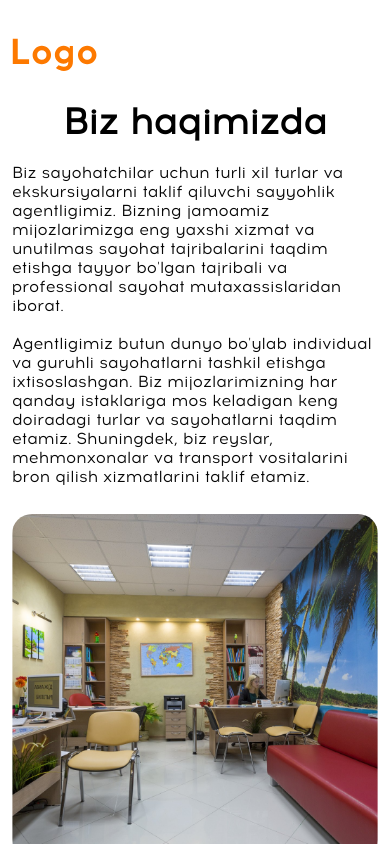
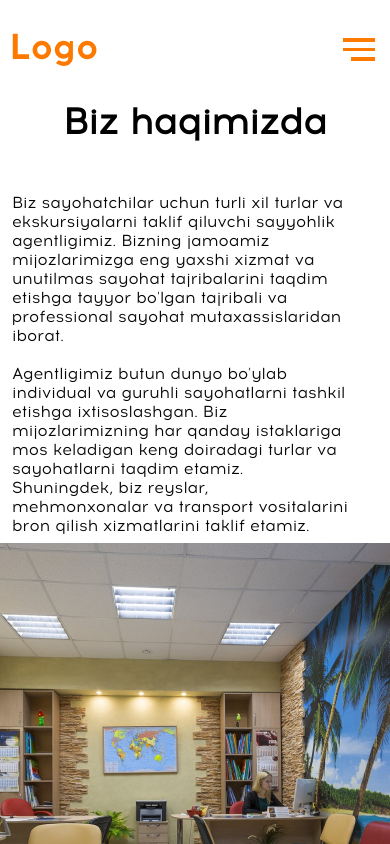
Before and after one commit to MangosteenCoders/UzTours, a React (Create React App) app: page /about in a window 390 px wide. Shown: the top 844 px of the page. Built offline with nearby package versions, Linux system fonts and the light colour scheme.

Commit message:
nav responsive done

```diff
--- a/src/App.scss
+++ b/src/App.scss
@@ -73,6 +73,46 @@ $yellow : #FD7900;
           text-transform: uppercase;
           color: #FFFFFF;
         }
+      }
+    }
+
+    .nav__toggler{
+      // display: flex;
+      display: none;
+      flex-direction: column;
+      align-items: flex-end;
+      z-index: 9;
+      cursor: pointer;
+      div{
+        width: 2rem;
+        height: 0.2rem;
+        margin: 0.2rem;
+        background: $yellow;
+        transition: 0.4s ease-in;
+      }
+      .line3{
+        width: 1.5rem;
+      }
+    }
+
+    .toggle{
+      div{
+        background: #FFFFFF !important;
+      }
+      .line1{
+        transform: rotate(-45deg) translate(-9px, 5px);
+        color: #FFFFFF !important;
+
+      }
+      .line2{
+        opacity: 0;
+      }
+      .line3{
+        transform: rotate(45deg) translate(-8px, -5px);
+
+        width: 2rem !important;
+        color: #FFFFFF !important;
+
       }
     }
 
@@ -467,7 +507,7 @@ $yellow : #FD7900;
           input {
             width: 330px;
             height: 39px;
-            padding: 10px 200px 10px 20px;
+            padding: 10px  20px;
             background: #fff;
             border: 1px solid #828282;
             border-radius: 30px;
@@ -476,7 +516,7 @@ $yellow : #FD7900;
           textarea {
             width: 330px;
             min-height: 130px;
-            padding: 10px 200px 10px 20px;
+            padding: 10px 20px;
             background: #fff;
             border: 1px solid #828282;
             border-radius: 30px;
--- a/src/Components/Navbar.jsx
+++ b/src/Components/Navbar.jsx
@@ -5,6 +5,18 @@ import logo from '../Images/logotip.svg'
 
 export default function Navbar() {
   const[navbar, setNavbar] = useState(false)
+  const [active, setActive] = useState("nav-list")
+  const [toglleIcon, setToggleIcon ] = useState("nav__toggler")
+
+  const navToggle  = () => {
+    active === "nav-list"
+     ? setActive("nav-list nav__active")
+     : setActive("nav-list")
+
+    toglleIcon === "nav__toggler"
+      ? setToggleIcon ("nav__toggler toggle")
+      : setToggleIcon("nav__toggler")
+  }
 
   const changeNavbar = () => {
     if (window.scrollY >= 50) {
@@ -22,11 +34,11 @@ window.addEventListener('scroll', changeNavbar);
             <img src={logo} alt="logo" />
           </Link>
 
-          <ul className="nav-list">
-            <li><Link to="/">Bosh sahifa</Link></li>
-            <li><Link to='/tours'>Turlar</Link></li>
-            <li><Link to="/about">Biz haqimizda</Link></li>
-            <li><Link to="/transport">Transport</Link></li>
+          <ul className={active}>
+            <li><Link onClick={navToggle} to="/">Bosh sahifa</Link></li>
+            <li><Link onClick={navToggle} to='/tours'>Turlar</Link></li>
+            <li><Link onClick={navToggle} to="/about">Biz haqimizda</Link></li>
+            <li><Link onClick={navToggle} to="/transport">Transport</Link></li>
           </ul>
 
           <select name="" id="">
@@ -34,6 +46,12 @@ window.addEventListener('scroll', changeNavbar);
             <option value="">русский</option>
             <option value="">english</option>
           </select>
+
+          <div onClick={navToggle} className={toglleIcon}>
+            <div className="line1"></div>
+            <div className="line2"></div>
+            <div className="line3"></div>
+          </div>
         </div>
       </div>
     </nav>
--- a/src/Responsive.scss
+++ b/src/Responsive.scss
@@ -1,208 +1,84 @@
-@media (max-width: 768px) {
-  // Contact Start
+$yellow : #FD7900;
 
-  .samarqandContactSection {
-    margin-bottom: 60px;
-    .contactTitle {
-      font-weight: 700;
-      font-size: 36px;
-      line-height: 43px;
-      color: #000;
-      margin-bottom: 25px;
-      display: flex;
-      justify-content: center;
-    }
+// Mobile
+@media (max-width : 768px) {
+  .Navbar{
 
-    .samarqandContactContent {
-      display: flex;
-      justify-content: center;
-      flex-direction: column;
-      div {
-        form {
-          margin-right: 0;
-          div {
-            input {
-              width: 100%;
-              height: 39px;
-              padding: 10px 50px 10px 20px;
-              background: #fff;
-              border: 1px solid #828282;
-              border-radius: 30px;
-              margin-bottom: 20px;
-            }
-            textarea {
-              width: 100%;
-              height: 130px;
-              padding: 10px 100px 10px 20px;
-              background: #fff;
-              border: 1px solid #828282;
-              border-radius: 30px;
-              margin-bottom: 20px;
-            }
-          }
-
-          button {
-            width: 100%;
-            height: 39px;
-            background: #FD7900;
-            border: 2px solid #FD7900;
-            border-radius: 40px;
-
+    .nav-body{
+      ul{
+        li{
+          a{
+            font-style: normal;
             font-weight: 700;
             font-size: 16px;
             line-height: 19px;
             text-transform: uppercase;
-            color: #fff;
-            margin-bottom: 30px;
+            color: #FFFFFF;
           }
         }
       }
 
-      .samarqandContactInfo {
-        text-align: center;
-        div {
-          margin-bottom: 25px;
-          h2 {
-            font-weight: 700;
-            font-size: 16px;
-            line-height: 19px;
-            color: #060606;
-          }
+      .nav-list{
+        position: fixed;
+        top: 0;
+        right: 0;
+        width: 100%;
+        height: 100vh;
+        padding-left: 20px;
+        background: $yellow;
+        flex-direction: column;
+        justify-content: center;
+        align-items: flex-start;
+        transform: translateX(100%);
+        transition: 0.5s ease-in;
+      }
 
-          p {
-            font-weight: 300;
-            font-size: 16px;
-            line-height: 19px;
-            color: #060606;
-          }
-          a {
-            font-weight: 300;
-            font-size: 16px;
-            line-height: 19px;
-            color: #060606;
-          }
+      .nav__active{
+        transform: translateX(0);
+      }
+
+      .nav__toggler{
+        display: flex;
+        flex-direction: column;
+        align-items: flex-end;
+        z-index: 9;
+        cursor: pointer;
+        div{
+          width: 2rem;
+          height: 0.2rem;
+          margin: 0.2rem;
+
+        }
+        .line3{
+          width: 1.5rem;
         }
       }
-    }
-  }
 
-    // About Start
-
-  .aboutSection {
-    .aboutContent {
-      .aboutInfo {
+      select{
         display: flex;
-        flex-wrap: wrap;
+        flex-direction: row;
         justify-content: center;
-        margin-bottom: 50px;
-        h2 {
-          width: auto;
-          font-weight: 300;
-          font-size: 16px;
-          line-height: 19px;
-          color: #060606;
-          margin-right: 0px;
-        }
-        img {
-          width: 100% !important;
-          height: auto;
-          margin-right: 0px;
-          border-radius: 20px;
-          margin-bottom: 50px;
+        align-items: center;
+        gap: 10px;
+        height: 39px;
+        border: 2px solid #FFFFFF;
+        border-radius: 40px;
+        background: none;
+        font-weight: 700;
+        font-size: 16px;
+        line-height: 19px;
+        color: #FFFFFF;
+        option{
+          color: #000;
         }
       }
+
     }
   }
 }
 
-@media (max-width: 570px) {
-  .footerSection {
-    background: #060606;
-    padding: 50px 0;
+// Tablet
 
-    .footerContent {
-      display: flex;
-      justify-content: center;
-      flex-wrap: wrap;
-      div {
-        margin-right: 30px;
-        margin-bottom: 30px;
+@media (max-width : 992px) {
 
-        h2 {
-          font-weight: 700;
-          font-size: 16px;
-          line-height: 19px;
-          text-transform: uppercase;
-          color: #fff;
-          margin-bottom: 15px;
-        }
-
-        a {
-          font-weight: 700;
-          font-size: 16px;
-          line-height: 19px;
-          text-transform: uppercase;
-          color: #fff;
-        }
-      }
-
-      .footerSocialLink {
-        display: flex;
-        flex-direction: column;
-        a {
-          font-weight: 700;
-          font-size: 16px;
-          line-height: 19px;
-          text-transform: uppercase;
-          color: #fff;
-          margin-bottom: 15px;
-
-          &:nth-child(3) {
-            margin-bottom: 0;
-          }
-        }
-
-      }
-    }
-  }
 }
-
-@media (max-width: 1125px) {
-  // About Start
-
-.aboutSection {
-  .aboutTitle {
-    font-weight: 700;
-    font-size: 36px;
-    line-height: 43px;
-    color: #000;
-    margin-bottom: 20px;
-    text-align: center;
-  }
-
-  .aboutContent {
-    .aboutInfo {
-      display: flex;
-      flex-wrap: wrap;
-      justify-content: center;
-      margin-bottom: 50px;
-      h2 {
-        width: 519px;
-        font-weight: 300;
-        font-size: 16px;
-        line-height: 19px;
-        color: #060606;
-        margin-right: 0px;
-      }
-      img {
-        width: auto;
-        height: auto;
-        margin-right: 0px;
-        border-radius: 20px;
-        margin-bottom: 30px;
-        margin-top: 20px;
-      }
-    }
-  }
-}
-}
```
